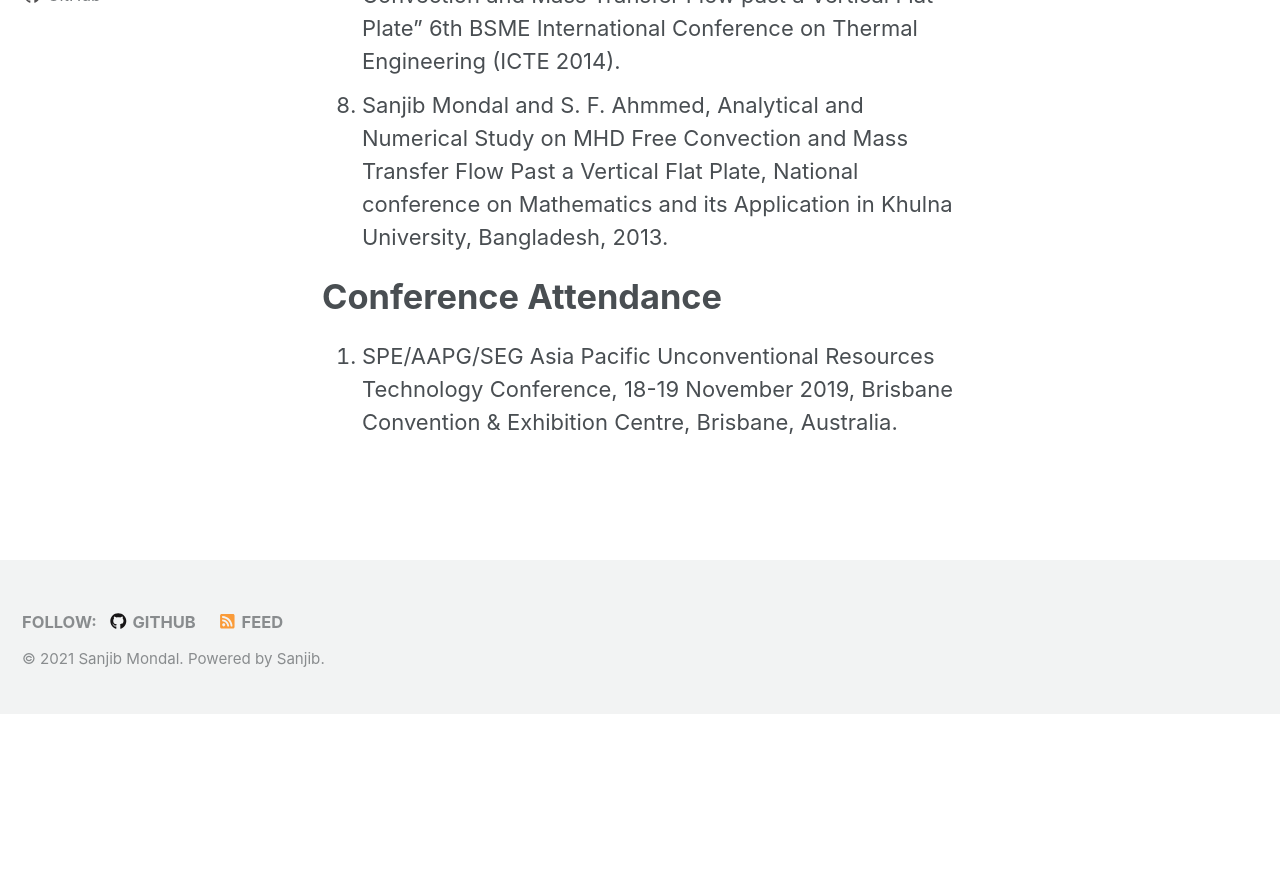
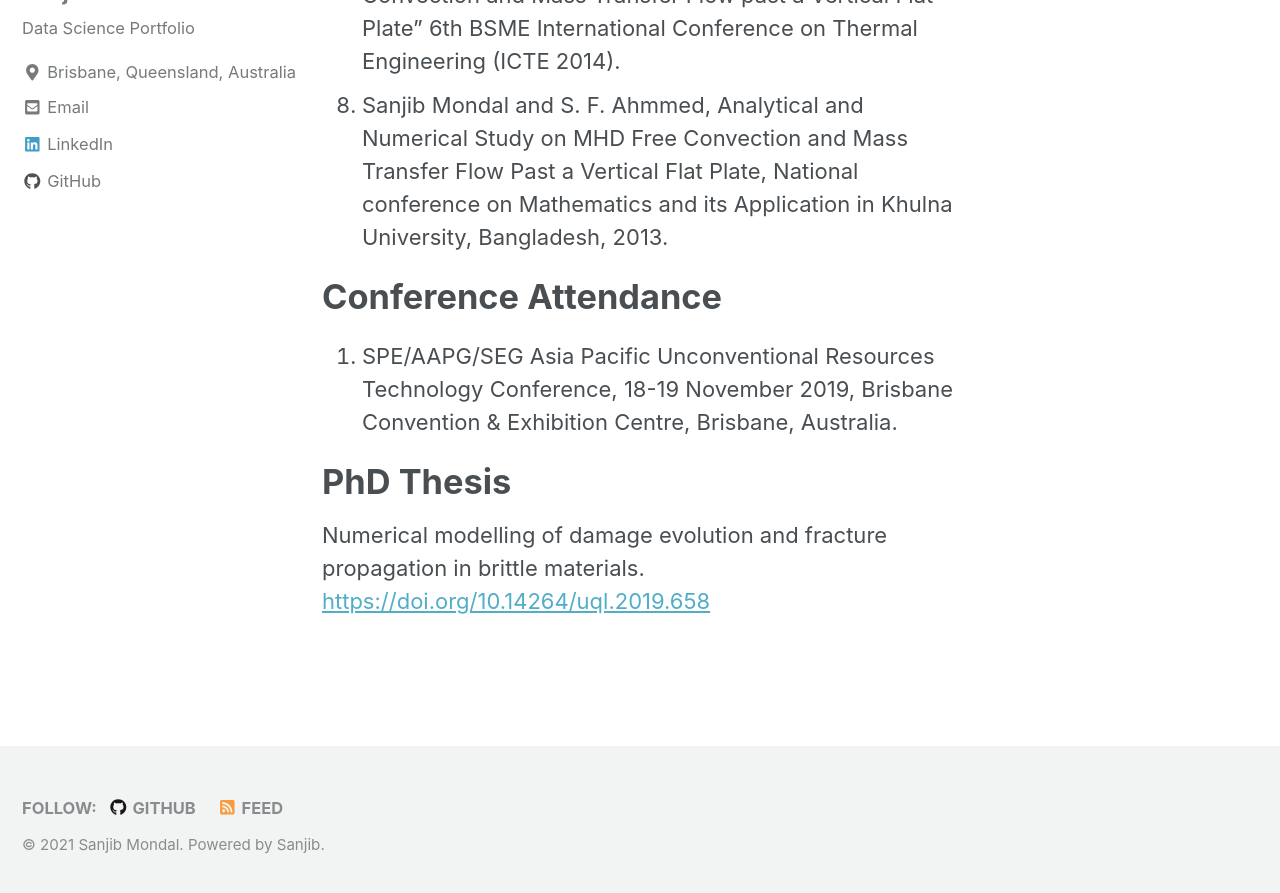
Before and after one commit to Sanjib-Mondal/Sanjib-Mondal.Co, a Jekyll site: the page built from _pages/Research.md, in a window 1280 px wide and 900 px high, scrolled down 4747 px. Shown: the top 893 px of the window. Built offline with Jekyll 4.4.1, drawn with Linux system fonts in a browser that asks for light colours; nearby versions of some CDN libraries; before the commit the page ends 5461 px from its top, so only the background shows below that.

Commit message:
Update Research.md

```diff
--- a/_pages/Research.md
+++ b/_pages/Research.md
@@ -35,3 +35,6 @@
 
 # Conference Attendance
 1.	SPE/AAPG/SEG Asia Pacific Unconventional Resources Technology Conference, 18-19 November 2019, Brisbane Convention & Exhibition Centre, Brisbane, Australia.
+
+# PhD Thesis
+Numerical modelling of damage evolution and fracture propagation in brittle materials. [https://doi.org/10.14264/uql.2019.658](https://doi.org/10.14264/uql.2019.658)
```
